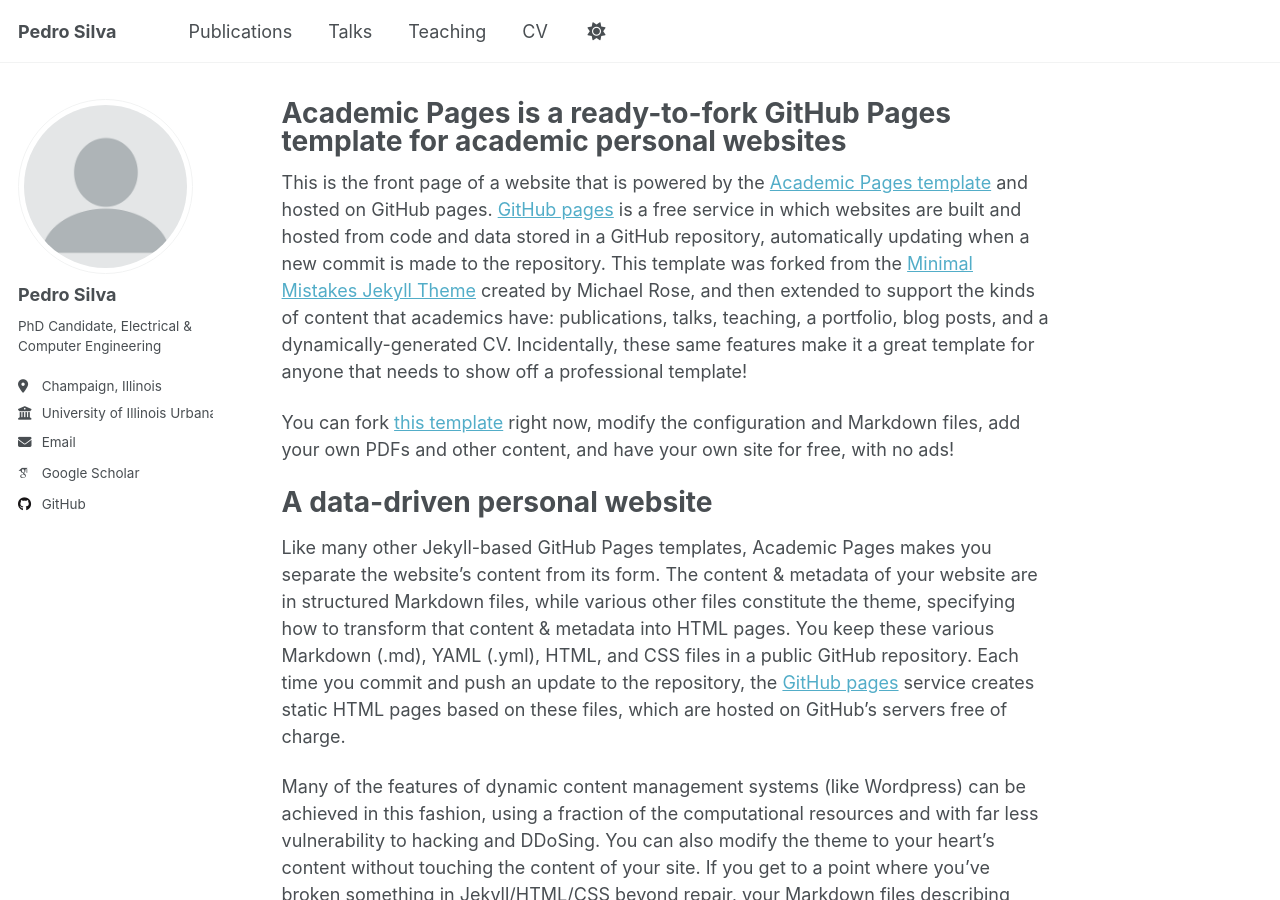
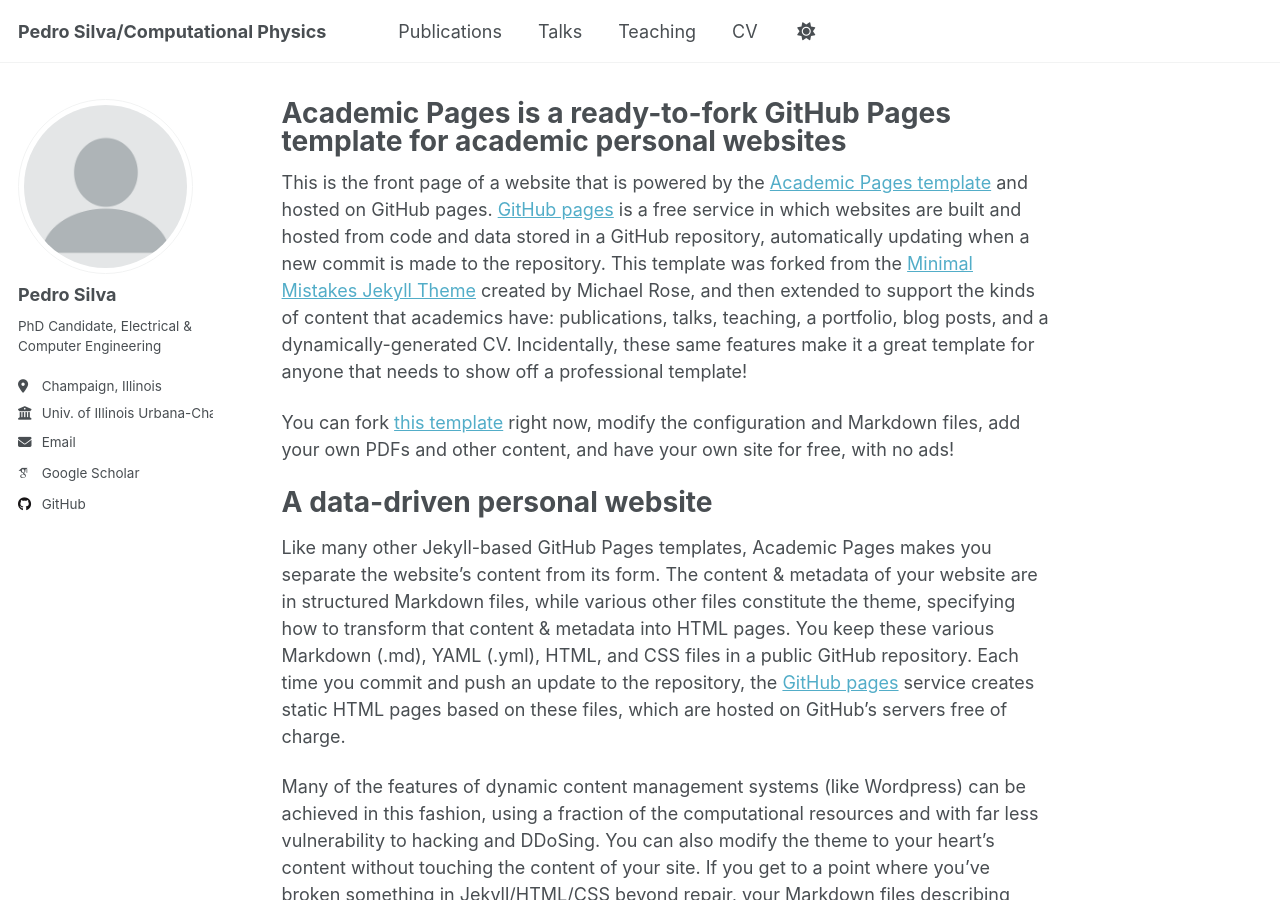
Before and after one commit to pedrocarv/pedrocarv.github.io, a Jekyll site: the page built from _pages/about.md, in a window 1280 px wide and 900 px high. Built offline with Jekyll 4.4.1, drawn with Linux system fonts in a browser that asks for light colours; some web fonts are replaced; a script that is not in the unit is left out.

Commit message:
Update _config.yml

```diff
--- a/_config.yml
+++ b/_config.yml
@@ -9,7 +9,7 @@
 # Basic Site Settings
 locale                   : "en-US"
 site_theme               : "default" # Currently available options are "default", "air"
-title                    : "Pedro Silva"
+title                    : "Pedro Silva/Computational Physics"
 title_separator          : "-"
 name                     : &name "Pedro Silva"
 description              : &description "Research Projects and Activities"   # Update this with a general description of your site, this is the default if not overridden by a page
@@ -28,7 +28,7 @@
   pronouns         : # example: "she/her"
   bio              : "PhD Candidate, Electrical & Computer Engineering"
   location         : "Champaign, Illinois"
-  employer         : "University of Illinois Urbana-Champaign"
+  employer         : "Univ. of Illinois Urbana-Champaign"
   uri              : # URL
   email            : "pedroos2@illinois.edu"
 
```
